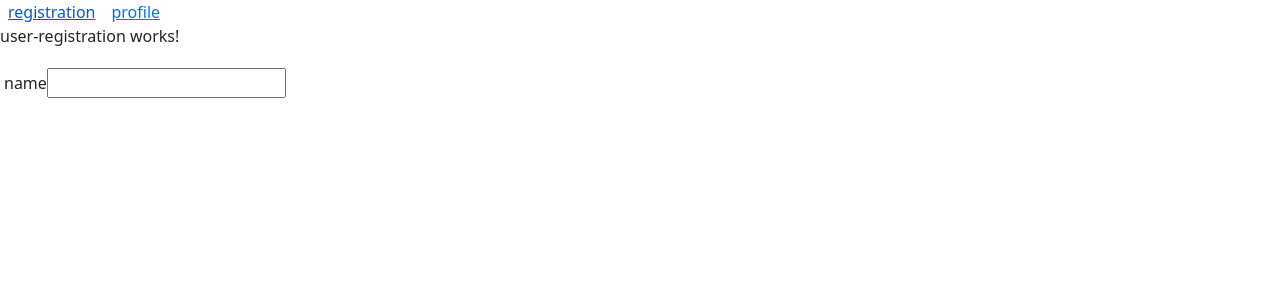
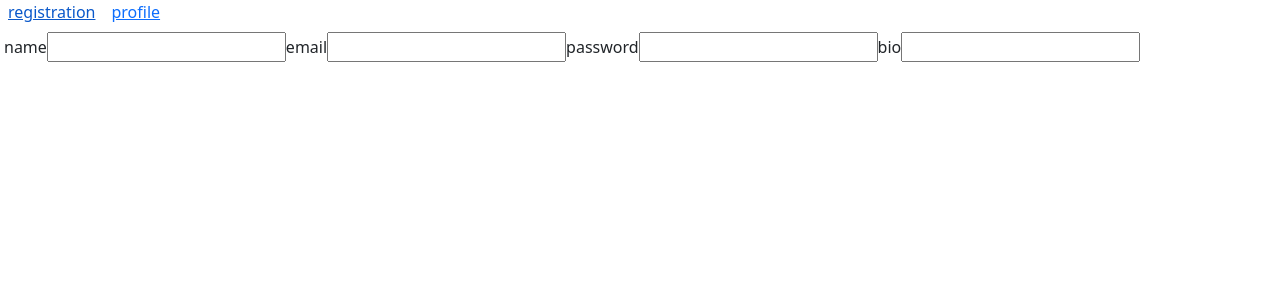
Before and after one commit to hmacgit/userRegistration, an Angular app: page /login in a window 1280 px wide. Shown: the top 300 px of the page. Built offline with nearby package versions, Linux system fonts and the light colour scheme.

Commit message:
user registration

```diff
--- a/src/app/user-registration/user-registration.component.html
+++ b/src/app/user-registration/user-registration.component.html
@@ -1,6 +1,3 @@
-<p>user-registration works!</p>
-
-
 <form
   [formGroup]="fg"
   (ngSubmit)="saveEvent()">
@@ -10,6 +7,18 @@
       <input type="text"
              pInputText
              [formControlName]="controlConstants.name"/>
+      <label>{{controlConstants.email}}</label>
+      <input type="text"
+             pInputText
+             [formControlName]="controlConstants.email"/>
+      <label>{{controlConstants.password}}</label>
+      <input type="text"
+             pInputText
+             [formControlName]="controlConstants.password"/>
+      <label>{{controlConstants.bio}}</label>
+      <input type="text"
+             pInputText
+             [formControlName]="controlConstants.bio"/>
     </div>
   </div>
 </form>
```
